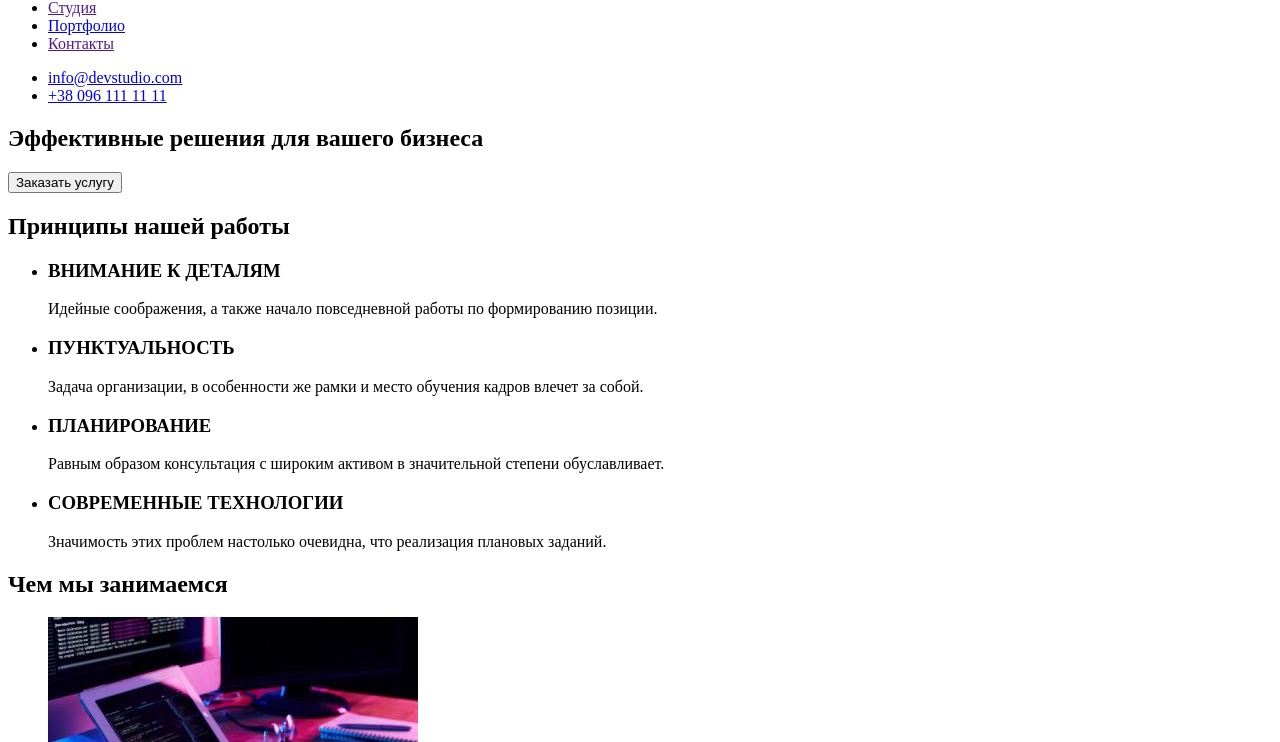
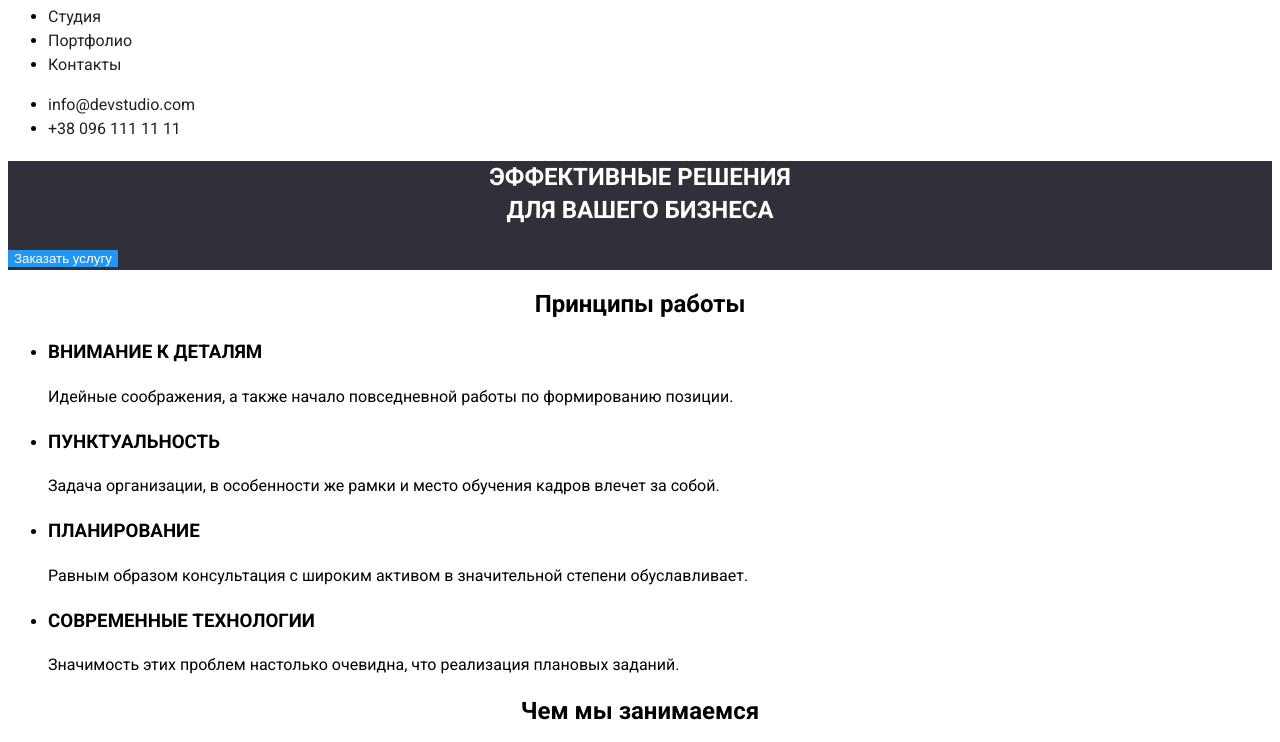
Before and after one commit to YevheniiBuchok/goit-markup-hw-02, a plain HTML site: page index.html in a window 1280 px wide. Shown: the part 43-785 px from the top of the page. Drawn offline with Linux system fonts and the light colour scheme.

Commit message:
hw2 finish

```diff
--- a/css/styles.css
+++ b/css/styles.css
@@ -0,0 +1,148 @@
+/*Fonts*/
+@font-face {
+    font-family: 'Raleway';
+    src: local('Raleway') url('../fonts/Raleway-Bold.ttf') format('truetype');
+    font-weight: 700;
+    font-style: 26px;
+    font-display: swap;
+}
+
+@font-face {
+    font-family: 'Roboto';
+    src: local('Roboto') url('../fonts/Roboto-Regular.ttf') format('truetype');
+    font-weight: 400;
+    font-style: normal;
+    font-display: swap;
+}
+
+@font-face {
+    font-family: 'Roboto';
+    src: local('Roboto') url('../fonts/Roboto-Medium.ttf') format('truetype');
+    font-weight: 500;
+    font-style: normal;
+    font-display: swap;
+}
+
+@font-face {
+    font-family: 'Roboto';
+    src: local('Roboto') url('../fonts/Roboto-Bold.ttf') format('truetype');
+    font-weight: 700;
+    font-style: normal;
+    font-display: swap;
+}
+
+@font-face {
+    font-family: 'Roboto';
+    src: local('Roboto') url('../fonts/Roboto-Black.ttf') format('truetype');
+    font-weight: 900;
+    font-style: normal;
+    font-display: swap;
+}
+
+:root {
+    --color-accent: #2196F3;
+    --color-background-primary: white;
+    --color-text-title: #212121;
+    --font-family-primary: 'Roboto', sans-serif;
+    --font-family-logo: 'Raleway', sans-serif;
+}
+
+body {
+    font-family: var(--font-family-primary);
+    font-style: 16px;
+    line-height: 1.5;
+    font-weight: 400, 500, 700;
+    background-color: var(--color-background-primary);
+}
+
+.header {
+    background-color: var(----color-background-primary-title);
+}
+.full-logo-header {
+    font-family: var(--font-family-logo);
+    color: black;
+    font-style: 26px;
+    text-decoration: none;
+}
+.logo {
+    color: var(--color-accent);
+}
+.site-nav .link {
+    color: var(--color-text-title);
+    font-style: 14px;
+    line-height: 1.15;
+    text-decoration: none;
+}
+.contacts-nav .contact {
+    color: var(--color-text-title);
+    font-style: 14px;
+    text-decoration: none;
+}
+.site-nav .link:hover,
+.site-nav .link:focus {
+    color: var(--color-accent);
+}
+.contacts-nav .contact:hover,
+.contacts-nav .contact:focus {
+    color: var(--color-accent);
+}
+
+.hero {
+    background-color: #2F303A;
+}
+.hero .hero-title {
+    color: var(--color-background-primary);
+}
+.hero-title {
+    font-style: 44px;
+    line-height: 1.364;
+    text-align: center;
+    text-transform: uppercase;
+}
+.title {
+    font-style: 36px;
+    line-height: 1.167;
+    text-align: center;
+}
+.button {
+    background-color: var(--color-accent);
+    color: var(--color-background-primary);
+    border: none;
+}
+.team {
+    background-color: #F5F4FA;
+}
+
+/*Footer*/
+.full-logo-footer {
+    font-family: var(--font-family-logo);
+    color: white;
+    font-style: 26px;
+    text-decoration: none;
+}
+.logo {
+    color: var(--color-accent);
+}
+.address-list .address-link {
+    font-style: normal;
+    color: var(--color-background-primary);
+    opacity: 0.6;
+    text-decoration: none;
+}
+.address-list .address-link:hover,
+.address-list .address-link:focus {
+    color: var(--color-background-primary);
+    opacity: 1.0;
+}
+
+/* Portfolio page */
+.button-link {
+    background-color: #F5F4FA;
+    color: #212121;
+    border: none;
+}
+.buttons-nav .button-link:hover,
+.buttons-nav .button-link:focus {
+    background-color: var(--color-accent);
+    color: var(--color-background-primary);
+}
--- a/index.html
+++ b/index.html
@@ -5,40 +5,46 @@
     <meta http-equiv="X-UA-Compatible" content="IE=edge">
     <meta name="viewport" content="width=device-width, initial-scale=1.0">
     <title>Home Work №2</title>
+
+    <link rel="preconnect" href="https://fonts.googleapis.com">
+    <link rel="preconnect" href="https://fonts.gstatic.com" crossorigin>
+    <link href="https://fonts.googleapis.com/css2?family=Raleway:wght@700&family=Roboto:wght@400;500;700;900&display=swap"
+        rel="stylesheet">
+
     <link rel="stylesheet" href="./css/styles.css">
 </head>
 <body>
-    <header>
+    <header class="header">
         <nav>
-            <a href="#">WebStudio</a>
-            <ul>
+            <a href="./index.html" class="full-logo-header"><span class="logo">Web</span>Studio</a>
+            <ul class="site-nav list">
                 <li>
-                    <a href="">Студия</a>
+                    <a href="./index.html" class="link">Студия</a>
                 </li>
                 <li>
-                    <a href="./portfolio.html">Портфолио</a>
+                    <a href="./portfolio.html" class="link">Портфолио</a>
                 </li>
                 <li>
-                    <a href="">Контакты</a>
+                    <a href="" class="link">Контакты</a>
                 </li>
             </ul>
         </nav>
-        <ul>
+        <ul class="contacts-nav list">
             <li>
-                <a href="mailto:info@devstudio.com">info@devstudio.com</a>
+                <a href="mailto:info@devstudio.com" class="contact">info@devstudio.com</a>
             </li>
             <li>
-                <a href="tel:+380961111111">+38 096 111 11 11</a>
+                <a href="tel:+380961111111" class="contact">+38 096 111 11 11</a>
             </li>
         </ul>
     </header>
     <main>
-        <section>
-            <h1>Эффективные решения для вашего бизнеса</h1>
-            <button type="button">Заказать услугу</button>
+        <section class="hero">
+            <h1 class="hero-title">Эффективные решения<br>для вашего бизнеса</h1>
+            <button type="button" class="button">Заказать услугу</button>
         </section>
         <section>
-            <h2>Принципы нашей работы</h2>
+            <h2 class="title">Принципы работы</h2>
             <ul>
                 <li>
                     <h3>ВНИМАНИЕ К ДЕТАЛЯМ</h3>
@@ -59,7 +65,7 @@
             </ul>
         </section>
         <section>
-            <h2>Чем мы занимаемся</h2>
+            <h2 class="title">Чем мы занимаемся</h2>
             <ul>
                 <li>
                     <img src="./images/box1.jpg" alt="Computer" width="370" height="294">
@@ -72,8 +78,8 @@
                 </li>
             </ul>
         </section>
-        <section>
-            <h2>Наша команда</h2>
+        <section class="team">
+            <h2 class="title">Наша команда</h2>
             <ul>
                 <li>
                     <img src="./images/1.product-designer.jpg" alt="Игорь Демьяненко" width="270" height="260">
@@ -98,18 +104,18 @@
             </ul>
         </section>
     </main>
-    <footer>
-        <a href="#">WebStudio</a>
-        <address>
+    <footer class="hero">
+        <a href="#" class="full-logo-footer"><span class="logo">Web</span>Studio</a>
+        <address class="address-list">
             <ul>
                 <li>
-                    <a href="#">г. Киев, пр-т Леси Украинки, 26</a>
+                    <a href="#" class="address-link">г. Киев, пр-т Леси Украинки, 26</a>
                 </li>
                 <li>
-                    <a href="mailto:info@example.com">info@example.com</a>
+                    <a href="mailto:info@example.com" class="address-link">info@example.com</a>
                 </li>
                 <li>
-                    <a href="tel:+380991111111">+38 099 111 11 11</a>
+                    <a href="tel:+380991111111" class="address-link">+38 099 111 11 11</a>
                 </li>
             </ul>
         </address>
```
Also changed, not shown: portfolio.html (+35 -30 lines), fonts/Raleway-Bold.ttf (added), fonts/Roboto-Black.ttf (added), fonts/Roboto-Bold.ttf (added), fonts/Roboto-Medium.ttf (added), fonts/Roboto-Regular.ttf (added), images/portfolio1.jpg, images/portfolio2.jpg, images/portfolio3.jpg, images/portfolio4.jpg, images/portfolio5.jpg, images/portfolio6.jpg, images/portfolio7.jpg, images/portfolio8.jpg, 1 more files, 2 other files.
